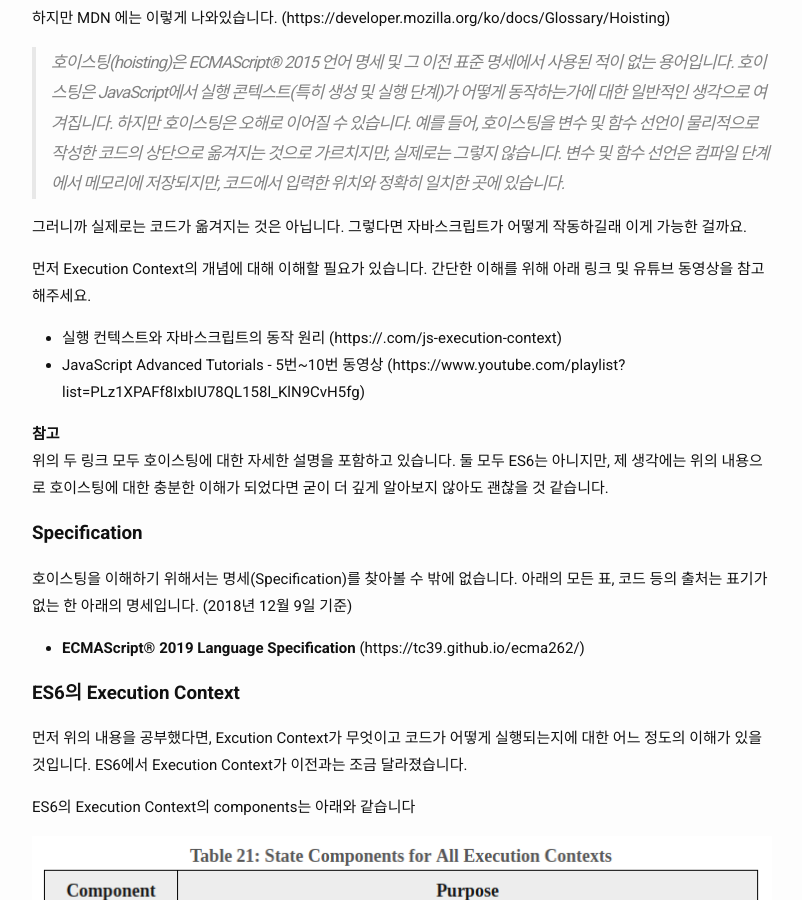
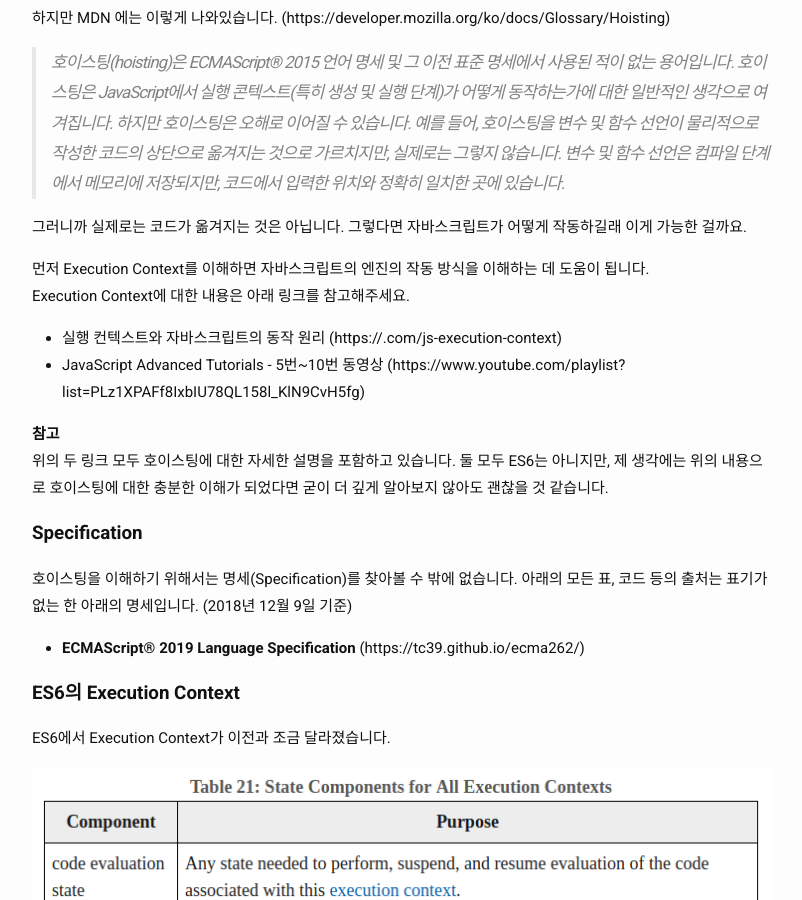
Before and after one commit to kminito/kminito.github.io, a Jekyll site: the page built from _posts/javascript/2018-12-09-js_hoisting.md, in a window 1280 px wide and 900 px high, scrolled down 474 px. Shown: the whole window, without its empty margins (238-1040 px from the left). Built offline with Jekyll 4.4.1, drawn with Linux system fonts in a browser that asks for light colours; comment, search, counter and statistics services are not loaded.

Commit message:
Modify post

```diff
--- a/_posts/javascript/2018-12-09-js_hoisting.md
+++ b/_posts/javascript/2018-12-09-js_hoisting.md
@@ -35,7 +35,8 @@ W3SCHOOL의 설명 (https://www.w3schools.com/js/js_hoisting.asp)
 
 그러니까 실제로는 코드가 옮겨지는 것은 아닙니다. 그렇다면 자바스크립트가 어떻게 작동하길래 이게 가능한 걸까요.
 
-먼저 Execution Context의 개념에 대해 이해할 필요가 있습니다. 간단한 이해를 위해 아래 링크 및 유튜브 동영상을 참고해주세요.
+먼저 Execution Context를 이해하면 자바스크립트의 엔진의 작동 방식을 이해하는 데 도움이 됩니다.
+Execution Context에 대한 내용은 아래 링크를 참고해주세요.
 
 
 - 실행 컨텍스트와 자바스크립트의 동작 원리 (https://.com/js-execution-context)
@@ -58,10 +59,7 @@ W3SCHOOL의 설명 (https://www.w3schools.com/js/js_hoisting.asp)
 
 #### **ES6의 Execution Context**
 
-먼저 위의 내용을 공부했다면, Excution Context가 무엇이고 코드가 어떻게 실행되는지에 대한 어느 정도의 이해가 있을 것입니다. ES6에서 Execution Context가 이전과는 조금 달라졌습니다.
-
-ES6의 Execution Context의 components는 아래와 같습니다
-
+ES6에서 Execution Context가 이전과 조금 달라졌습니다.
 
 ![]({{ site.url }}/assets/javascript/table21_EC1.png)
 ![]({{ site.url }}/assets/javascript/table22_EC2.png)
```
